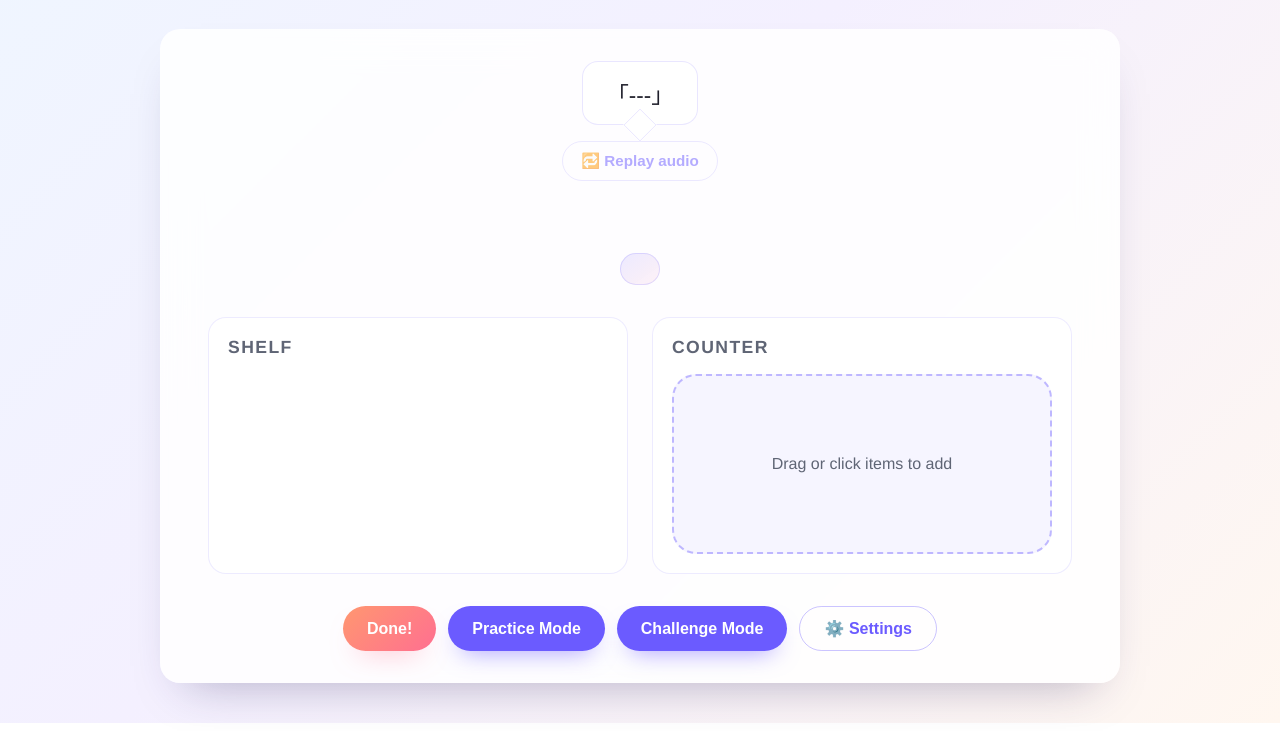
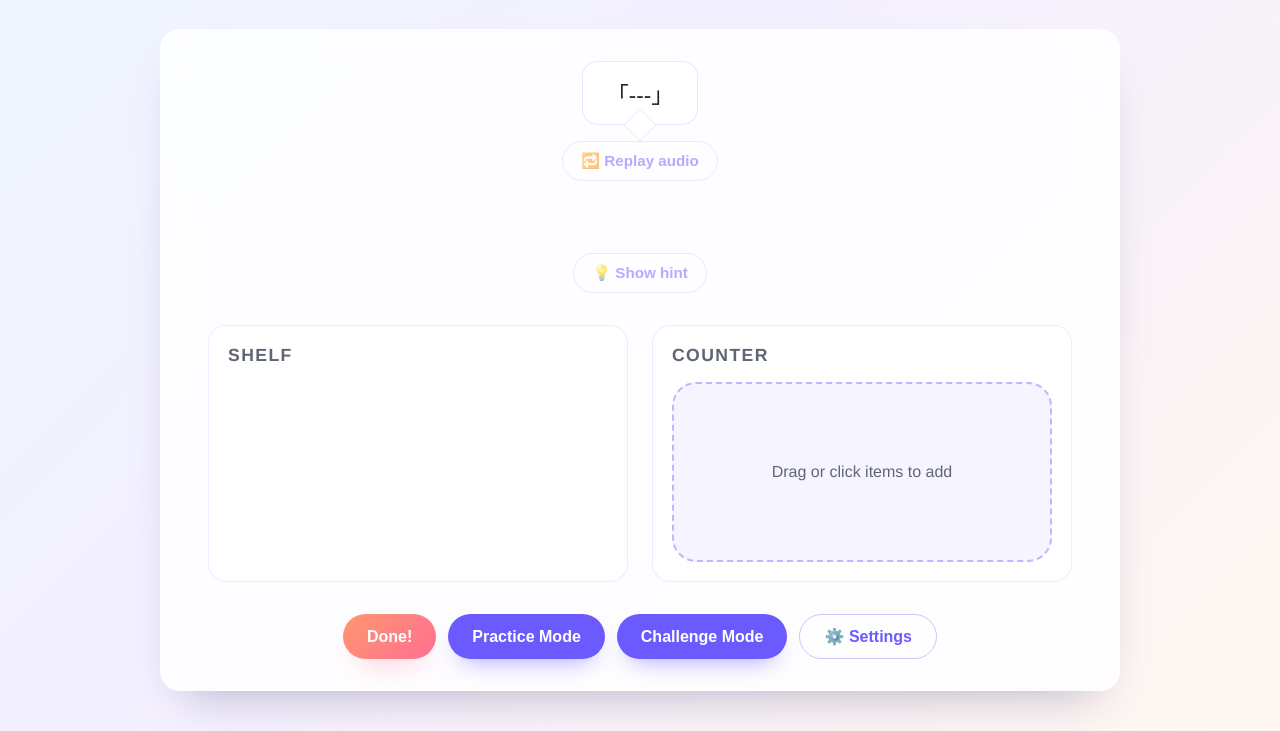
Before and after one commit to matskye/Maru-counter-shop, a plain HTML site: page index.html in a window 1280 px wide. Shown: the part 110-841 px from the top of the page. Drawn offline with Linux system fonts and the light colour scheme.

Commit message:
Add toggle to reveal counter hint on demand

```diff
--- a/game.js
+++ b/game.js
@@ -14,8 +14,32 @@ const counterDiv = document.getElementById("counter");
 const reactionDiv = document.getElementById("maruReaction");
 const feedbackDiv = document.getElementById("feedback");
 const counterHintDiv = document.getElementById("counterHint");
+const hintToggleBtn = document.getElementById("toggleHintBtn");
 const replayVoiceBtn = document.getElementById("replayVoiceBtn");
 const COUNTER_HINT_HTML = '<span class="drop-hint">Drag or click items to add</span>';
+
+let hintVisible = false;
+
+const HINT_SHOW_LABEL = "💡 Show hint";
+const HINT_HIDE_LABEL = "🙈 Hide hint";
+
+function setHintVisibility(visible) {
+  const canShow = counterHintDiv && counterHintDiv.innerHTML.trim().length > 0;
+  hintVisible = Boolean(visible && canShow);
+  if (counterHintDiv) {
+    counterHintDiv.hidden = !hintVisible;
+  }
+  if (hintToggleBtn) {
+    hintToggleBtn.textContent = hintVisible ? HINT_HIDE_LABEL : HINT_SHOW_LABEL;
+    hintToggleBtn.setAttribute("aria-expanded", hintVisible ? "true" : "false");
+  }
+}
+
+function updateHintButtonState() {
+  if (!hintToggleBtn) return;
+  const hasHint = Boolean(currentRequest);
+  hintToggleBtn.disabled = !hasHint;
+}
 
 let japaneseVoice = null;
 
@@ -74,6 +98,8 @@ function updateCounterHint() {
   if (!counterHintDiv) return;
   if (!currentRequest) {
     counterHintDiv.textContent = "";
+    setHintVisibility(false);
+    updateHintButtonState();
     return;
   }
   const { counterObj } = currentRequest;
@@ -82,6 +108,10 @@ function updateCounterHint() {
     .map(item => item.label_en)
     .join(", ");
   counterHintDiv.innerHTML = `Counter <strong>「${counterObj.counter}」</strong> is used for <strong>${counterObj.category}</strong>. Try things like ${examples}.`;
+  updateHintButtonState();
+  if (!hintVisible) {
+    counterHintDiv.hidden = true;
+  }
 }
 
 // Get correct reading (handles irregular)
@@ -110,6 +140,7 @@ function newCustomer() {
   populateShelfForRequest(currentRequest);
   speakJapanese(getPromptSpeechText(currentRequest));
   updateCounterHint();
+  setHintVisibility(false);
   updateReplayButtonState();
 }
 
@@ -129,6 +160,15 @@ if (replayVoiceBtn) {
     if (!currentRequest) return;
     speakJapanese(getPromptSpeechText(currentRequest));
   });
+}
+
+if (hintToggleBtn && counterHintDiv) {
+  hintToggleBtn.addEventListener("click", () => {
+    if (!currentRequest) return;
+    setHintVisibility(!hintVisible);
+  });
+  hintToggleBtn.textContent = HINT_SHOW_LABEL;
+  hintToggleBtn.setAttribute("aria-controls", "counterHint");
 }
 
 function renderShelf(items) {
--- a/index.html
+++ b/index.html
@@ -18,6 +18,7 @@
         <button id="replayVoiceBtn" class="ghost inline">🔁 Replay audio</button>
         <div id="maruReaction" class="reaction"></div>
         <div id="feedback" class="feedback" aria-live="polite"></div>
+        <button id="toggleHintBtn" class="ghost inline" aria-expanded="false" aria-controls="counterHint">💡 Show hint</button>
         <div id="counterHint" class="hint-window"></div>
       </section>
 
```
